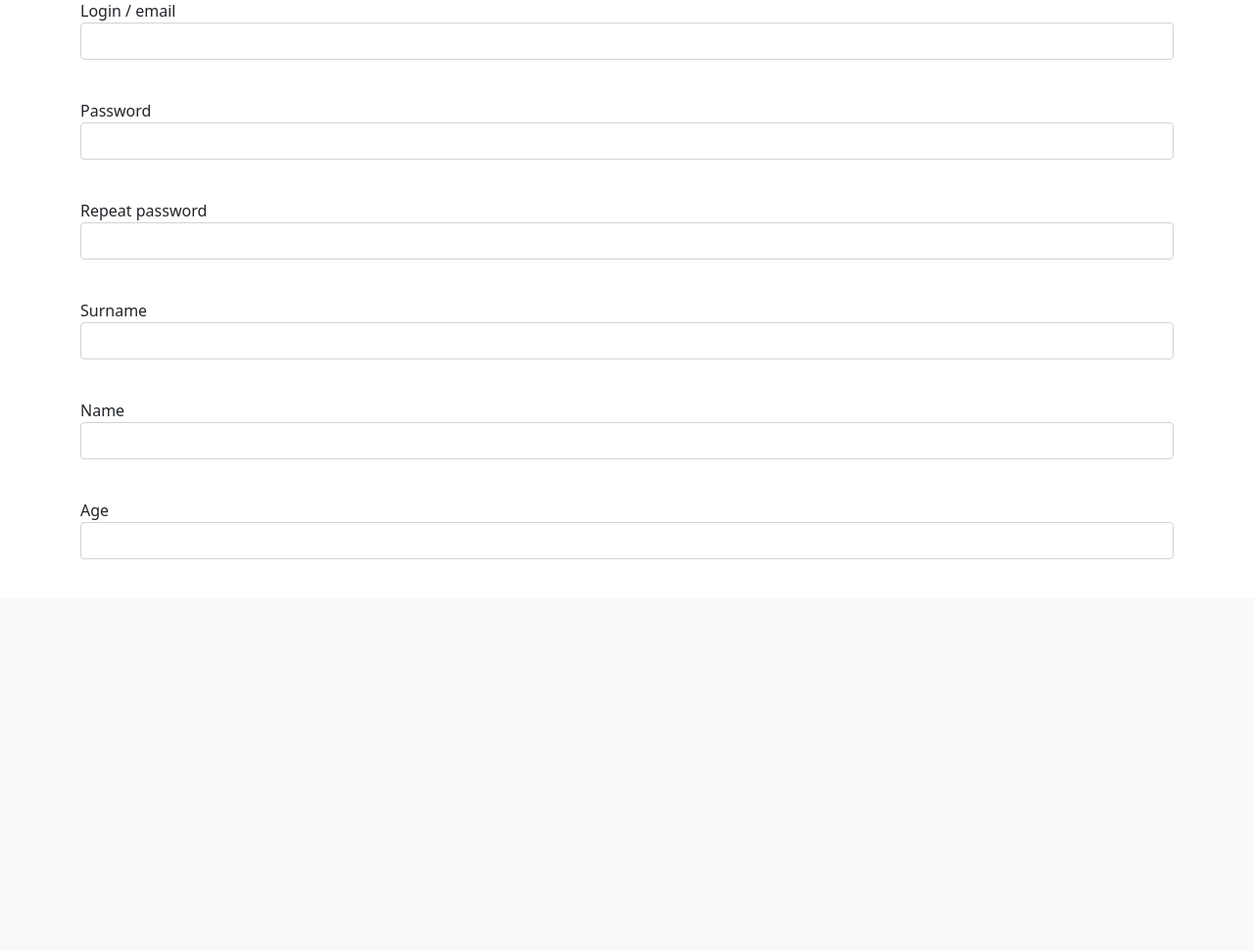
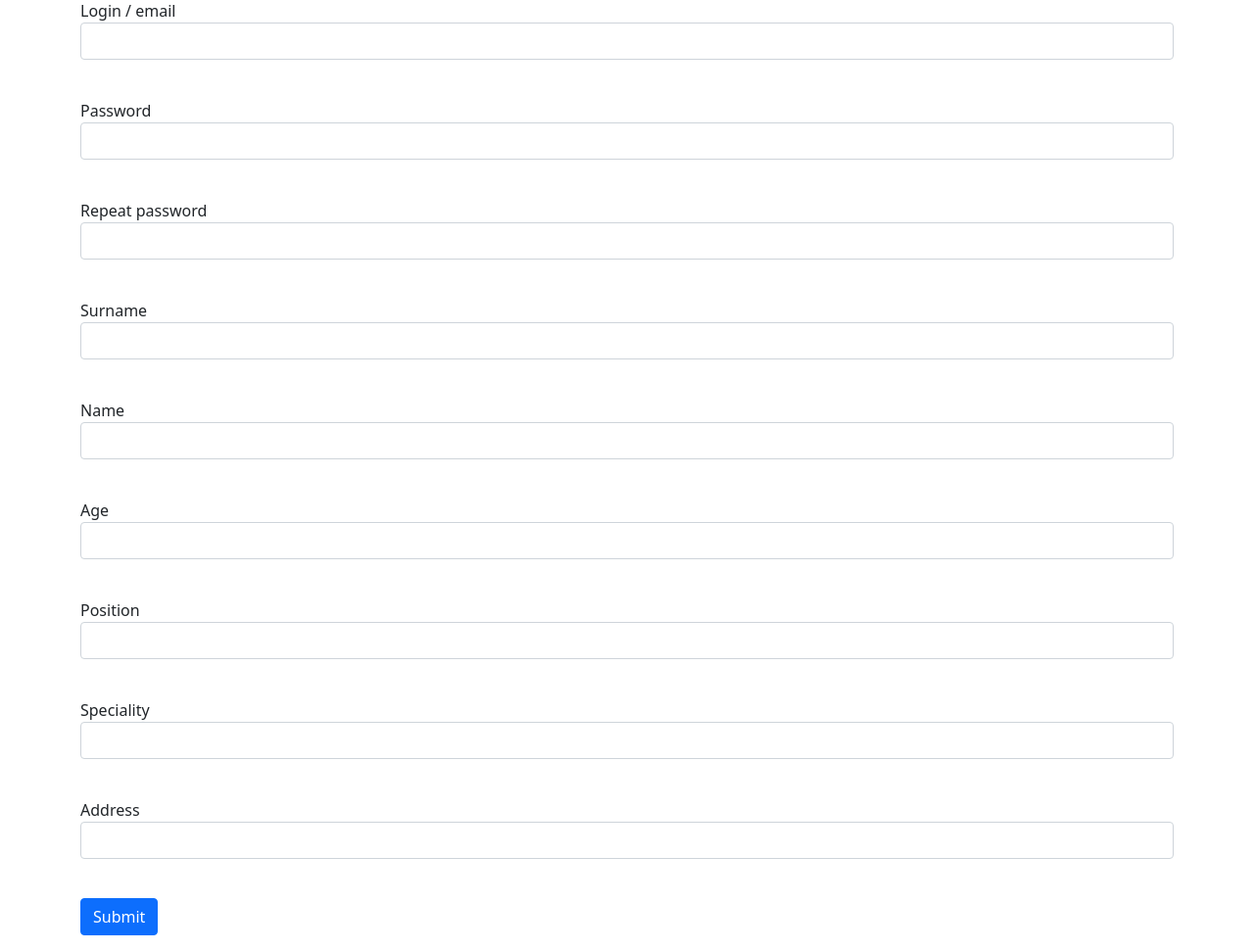
Before and after one commit to Gigirka/invest-free, a Flask app: page /register-business in a window 1280 px wide. Shown: the part 220-1191 px from the top of the page at 98% size. Before the commit the page ends 791 px from the top, so only its background shows below. Run offline with Flask 3, Linux system fonts and the light colour scheme.

Commit message:
Тип пользователя записывается при регистрации, но пока не работает

```diff
--- a/main.py
+++ b/main.py
@@ -40,6 +40,7 @@ def reqister_invest():
                                    form=form,
                                    message="Такой пользователь уже есть")
         user = User(
+            type='investor',
             surname=form.name.data,
             name=form.name.data,
             email=form.email.data,
@@ -69,13 +70,14 @@ def reqister_business():
                                    form=form,
                                    message="Такой пользователь уже есть")
         user = User(
+            type='businessman',
             surname=form.name.data,
             name=form.name.data,
             email=form.email.data,
             age=form.age.data,
-            # position=form.position.data,
-            # speciality=form.speciality.data,
-            # address=form.address.data
+            position=form.position.data,
+            speciality=form.speciality.data,
+            address=form.address.data
         )
         user.set_password(form.password.data)
         db_sess.add(user)
--- a/templates/register-business.html
+++ b/templates/register-business.html
@@ -58,31 +58,31 @@
             </p>
         {% endfor %}
     </p>
-<!--    <p>-->
-<!--        {{ form.position.label }}<br>-->
-<!--        {{ form.position(class="form-control") }}<br>-->
-<!--        {% for error in form.position.errors %}-->
-<!--            <p class="alert alert-danger" role="alert">-->
-<!--                {{ error }}-->
-<!--            </p>-->
-<!--        {% endfor %}-->
-<!--    </p>-->
-<!--    <p>-->
-<!--        {{ form.speciality.label }}<br>-->
-<!--        {{ form.speciality(class="form-control") }}<br>-->
-<!--        {% for error in form.speciality.errors %}-->
-<!--            <p class="alert alert-danger" role="alert">-->
-<!--                {{ error }}-->
-<!--            </p>-->
-<!--        {% endfor %}-->
-<!--    </p>-->
-<!--    <p>-->
-<!--        {{ form.address.label }}<br>-->
-<!--        {{ form.address(class="form-control") }}<br>-->
-<!--        {% for error in form.address.errors %}-->
-<!--            <p class="alert alert-danger" role="alert">-->
-<!--                {{ error }}-->
-<!--            </p>-->
+    <p>
+        {{ form.position.label }}<br>
+        {{ form.position(class="form-control") }}<br>
+        {% for error in form.position.errors %}
+            <p class="alert alert-danger" role="alert">
+                {{ error }}
+            </p>
+        {% endfor %}
+    </p>
+    <p>
+        {{ form.speciality.label }}<br>
+        {{ form.speciality(class="form-control") }}<br>
+        {% for error in form.speciality.errors %}
+            <p class="alert alert-danger" role="alert">
+                {{ error }}
+            </p>
+        {% endfor %}
+    </p>
+    <p>
+        {{ form.address.label }}<br>
+        {{ form.address(class="form-control") }}<br>
+        {% for error in form.address.errors %}
+            <p class="alert alert-danger" role="alert">
+                {{ error }}
+            </p>
         {% endfor %}
     </p>
     <p>{{ form.submit(type="submit", class="btn btn-primary") }}</p>
```
Also changed, not shown: db/mars.db.
